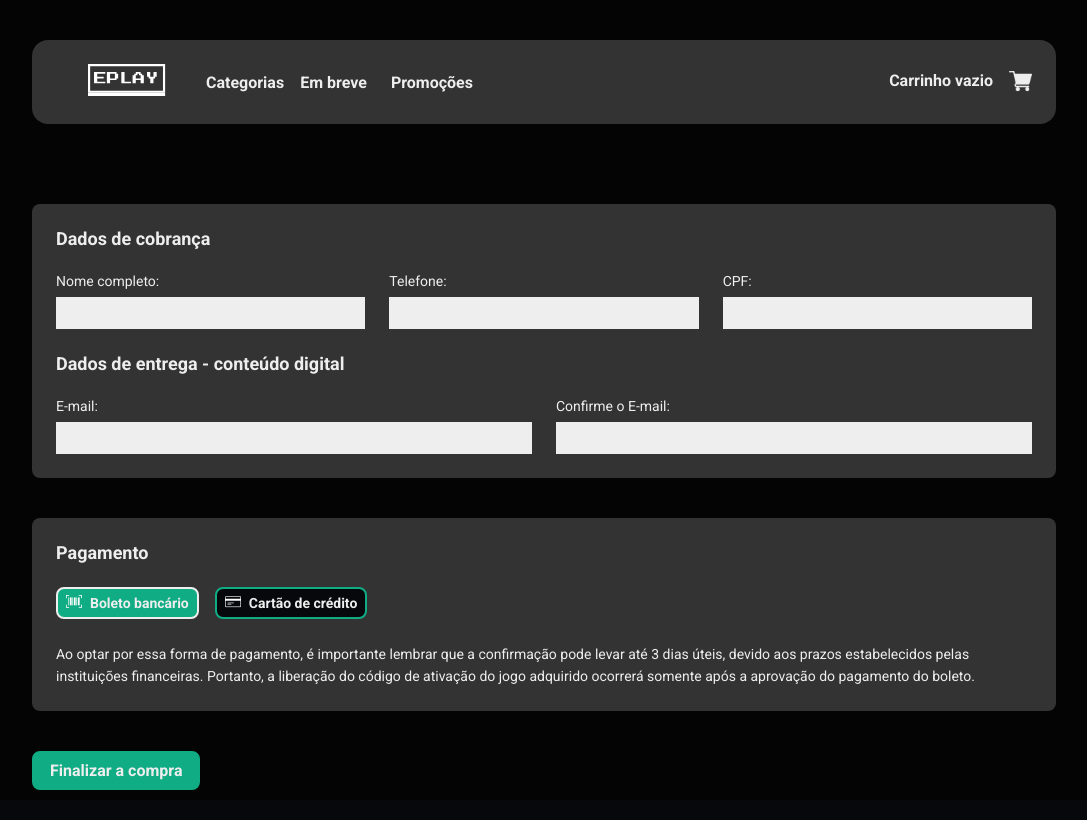
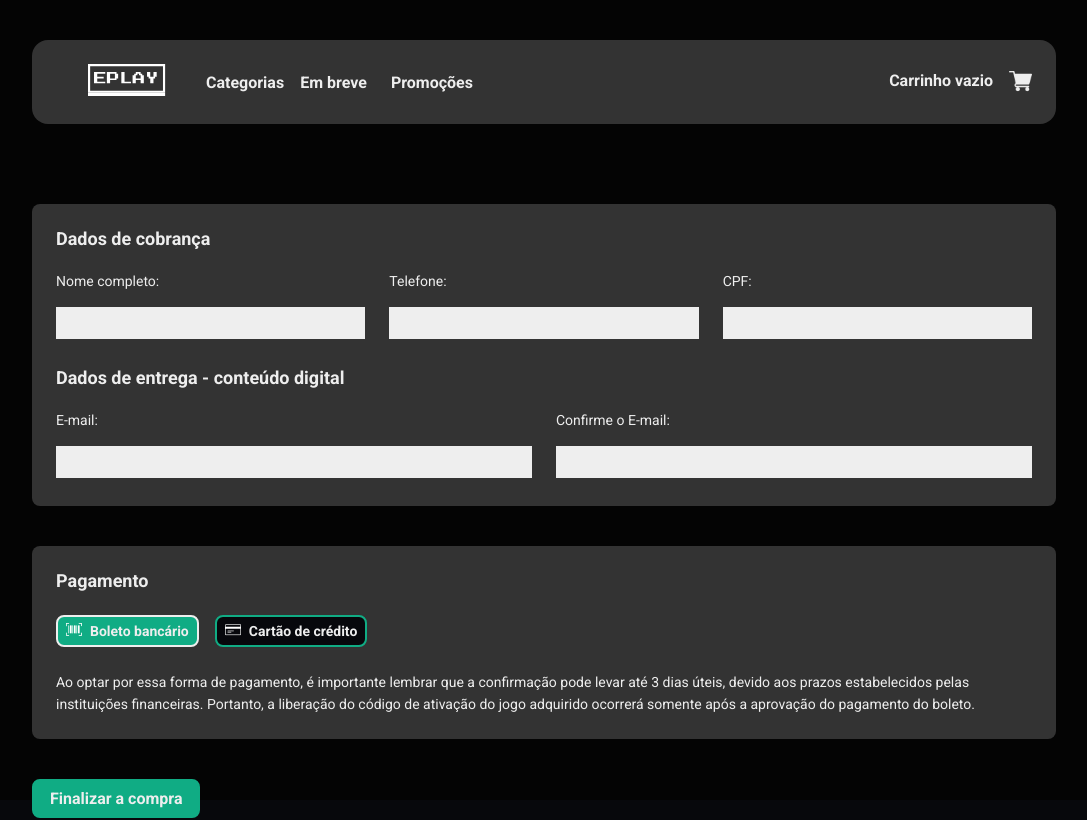
Before and after one commit to CesarSants/e-play, a React (Create React App) app: page /checkout in a window 1280 px wide. Shown: the top 820 px of the page, without its empty margins (96-1183 px from the left). Built offline with nearby package versions, Linux system fonts and the light colour scheme.

Commit message:
estilização de componentes prontos

```diff
--- a/src/pages/Checkout/index.tsx
+++ b/src/pages/Checkout/index.tsx
@@ -7,9 +7,13 @@ import boleto from '../../assets/images/boleto.png'
 import cartao from '../../assets/images/cartao.png'
 import { useFormik } from 'formik'
 import * as Yup from 'yup'
+import { usePurchaseMutation } from '../../services/api'
 
 const Checkout = () => {
   const [payWithCard, setPayWithCard] = useState(false)
+  const [purchase, { isError, isLoading, data, isSuccess }] =
+    usePurchaseMutation()
+
   const form = useFormik({
     initialValues: {
       fullName: '',
@@ -83,14 +87,46 @@ const Checkout = () => {
         .when((values, schema) =>
           payWithCard ? schema.required('O campo é obrigatorio') : schema
         )
-        .min(3, 'O campo deve conter ter 3 numeros')
-        .max(3, 'O campo deve conter ter 3 numeros'),
+        .min(3, 'Deve conter ter 3 numeros')
+        .max(3, 'Deve conter ter 3 numeros'),
       installments: Yup.string().when((values, schema) =>
         payWithCard ? schema.required('O campo é obrigatorio') : schema
       )
     }),
     onSubmit: (values) => {
-      console.log(values)
+      purchase({
+        billing: {
+          document: values.cpf,
+          name: values.fullName,
+          email: values.telefone
+        },
+        delivery: {
+          email: values.deliveryEmail
+        },
+        payment: {
+          installments: 1,
+          card: {
+            active: Boolean(payWithCard),
+            code: Number(values.cardCode),
+            name: values.cardDisplayName,
+            number: values.cardNumber,
+            owner: {
+              name: values.cardOwner,
+              document: values.cpfCardOwner
+            },
+            expires: {
+              month: Number(values.expiresMonth),
+              year: Number(values.expiresYear)
+            }
+          }
+        },
+        products: [
+          {
+            id: 1,
+            price: 10
+          }
+        ]
+      })
     }
   })
 
@@ -103,11 +139,56 @@ const Checkout = () => {
   }
 
   return (
-    <Cont onSubmit={form.handleSubmit} className="container">
+    <div className="container">
+      {isSuccess ? (
+        <Card title="Muito obrigado">
+          <div>
+            <p>
+              É com satisfação que informamos que recebemos seu pedido com
+              sucesso!
+              <br />
+              Abaixo estão os detalhes da sua compra:
+              <br />
+              Número do pedido: {data.orderId}
+              <br />
+              Forma de pagamento:
+              {payWithCard ? 'Cartão de credito' : 'Boleto Bancário'}
+            </p>
+            <br />
+            <p>
+              Caso tenha optado pelo pagamento via boleto bancário, lembre-se de
+              que a confirmação pode levar até 3 dias úteis. Após a aprovação do
+              pagamento, enviaremos um e-mail contendo o código de ativação do
+              jogo.
+            </p>
+            <br />
+            <p>
+              Se você optou pelo pagamento com cartão de crédito, a liberação do
+              código de ativação ocorrerá após a aprovação da transação pela
+              operadora do cartão. Você receberá o código no e-mail cadastrado
+              em nossa loja.
+            </p>
+            <br />
+            <p>
+              Pedimos que verifique sua caixa de entrada e a pasta de spam para
+              garantir que receba nossa comunicação. Caso tenha alguma dúvida ou
+              necessite de mais informações, por favor, entre em contato conosco
+              através dos nossos canais de atendimento ao cliente.
+            </p>
+            <br />
+            <p>
+              Agradecemos por escolher a EPLAY e esperamos que desfrute do seu
+              jogo!
+            </p>
+          </div>
+        </Card>
+      ) : (
+        <Cont onSubmit={form.handleSubmit}>
           <Card title="Dados de cobrança">
             <>
               <Row>
                 <InputGroup>
+                  <div className="group">
                     <label htmlFor="fullName">Nome completo:</label>
                     <input
                       id="fullName"
@@ -117,9 +198,13 @@ const Checkout = () => {
                       onChange={form.handleChange}
                       onBlur={form.handleBlur}
                     />
-              <small>{getErrorMessage('fullName', form.errors.fullName)}</small>
+                  </div>
+                  <small>
+                    {getErrorMessage('fullName', form.errors.fullName)}
+                  </small>
                 </InputGroup>
                 <InputGroup>
+                  <div className="group">
                     <label htmlFor="telefone">Telefone:</label>
                     <input
                       id="telefone"
@@ -129,9 +214,13 @@ const Checkout = () => {
                       onChange={form.handleChange}
                       onBlur={form.handleBlur}
                     />
-              <small>{getErrorMessage('telefone', form.errors.telefone)}</small>
+                  </div>
+                  <small>
+                    {getErrorMessage('telefone', form.errors.telefone)}
+                  </small>
                 </InputGroup>
                 <InputGroup>
+                  <div className="group">
                     <label htmlFor="cpf">CPF:</label>
                     <input
                       id="cpf"
@@ -141,12 +230,14 @@ const Checkout = () => {
                       onChange={form.handleChange}
                       onBlur={form.handleBlur}
                     />
+                  </div>
                   <small>{getErrorMessage('cpf', form.errors.cpf)}</small>
                 </InputGroup>
               </Row>
               <h3>Dados de entrega - conteúdo digital</h3>
               <Row>
                 <InputGroup>
+                  <div className="group">
                     <label htmlFor="deliveryEmail">E-mail:</label>
                     <input
                       id="deliveryEmail"
@@ -156,12 +247,19 @@ const Checkout = () => {
                       onChange={form.handleChange}
                       onBlur={form.handleBlur}
                     />
+                  </div>
                   <small>
-                {getErrorMessage('deliveryEmail', form.errors.deliveryEmail)}
+                    {getErrorMessage(
+                      'deliveryEmail',
+                      form.errors.deliveryEmail
+                    )}
                   </small>
                 </InputGroup>
                 <InputGroup>
-              <label htmlFor="confirmDeliveryEmail">Confirme o E-mail:</label>
+                  <div className="group">
+                    <label htmlFor="confirmDeliveryEmail">
+                      Confirme o E-mail:
+                    </label>
                     <input
                       id="confirmDeliveryEmail"
                       type="text"
@@ -170,6 +268,7 @@ const Checkout = () => {
                       onChange={form.handleChange}
                       onBlur={form.handleBlur}
                     />
+                  </div>
                   <small>
                     {getErrorMessage(
                       'confirmDeliveryEmail',
@@ -206,7 +305,10 @@ const Checkout = () => {
                 <>
                   <Row>
                     <InputGroup>
-                  <label htmlFor="cardOwner">Nome do titular do cartão:</label>
+                      <div className="group">
+                        <label htmlFor="cardOwner">
+                          Nome do titular do cartão:
+                        </label>
                         <input
                           id="cardOwner"
                           type="text"
@@ -215,11 +317,13 @@ const Checkout = () => {
                           onChange={form.handleChange}
                           onBlur={form.handleBlur}
                         />
+                      </div>
                       <small>
                         {getErrorMessage('cardOwner', form.errors.cardOwner)}
                       </small>
                     </InputGroup>
                     <InputGroup>
+                      <div className="group">
                         <label htmlFor="cpfCardOwner">
                           CPF do titular do cartão:
                         </label>
@@ -231,13 +335,18 @@ const Checkout = () => {
                           onChange={form.handleChange}
                           onBlur={form.handleBlur}
                         />
+                      </div>
                       <small>
-                    {getErrorMessage('cpfCardOwner', form.errors.cpfCardOwner)}
+                        {getErrorMessage(
+                          'cpfCardOwner',
+                          form.errors.cpfCardOwner
+                        )}
                       </small>
                     </InputGroup>
                   </Row>
                   <Row marginTop="24px">
                     <InputGroup>
+                      <div className="group">
                         <label htmlFor="cardDisplayName">Nome no cartão:</label>
                         <input
                           id="cardDisplayName"
@@ -247,6 +356,7 @@ const Checkout = () => {
                           onChange={form.handleChange}
                           onBlur={form.handleBlur}
                         />
+                      </div>
                       <small>
                         {getErrorMessage(
                           'cardDisplayName',
@@ -255,6 +365,7 @@ const Checkout = () => {
                       </small>
                     </InputGroup>
                     <InputGroup>
+                      <div className="group">
                         <label htmlFor="cardNumber">Número do cartão:</label>
                         <input
                           id="cardNumber"
@@ -264,12 +375,17 @@ const Checkout = () => {
                           onChange={form.handleChange}
                           onBlur={form.handleBlur}
                         />
+                      </div>
                       <small>
                         {getErrorMessage('cardNumber', form.errors.cardNumber)}
                       </small>
                     </InputGroup>
-                <InputGroup maxWidth="123px">
-                  <label htmlFor="expiresMonth">Mês de vencimento</label>
+                    <div className="expire">
+                      <InputGroup maxWidth="95px">
+                        <div className="group">
+                          <label htmlFor="expiresMonth">
+                            Mês de vencimento
+                          </label>
                           <input
                             id="expiresMonth"
                             type="text"
@@ -278,11 +394,16 @@ const Checkout = () => {
                             onChange={form.handleChange}
                             onBlur={form.handleBlur}
                           />
+                        </div>
                         <small>
-                    {getErrorMessage('expiresMonth', form.errors.expiresMonth)}
+                          {getErrorMessage(
+                            'expiresMonth',
+                            form.errors.expiresMonth
+                          )}
                         </small>
                       </InputGroup>
-                <InputGroup maxWidth="123px">
+                      <InputGroup maxWidth="95px">
+                        <div className="group">
                           <label htmlFor="expiresYear">Ano de vencimento</label>
                           <input
                             id="expiresYear"
@@ -292,11 +413,17 @@ const Checkout = () => {
                             onChange={form.handleChange}
                             onBlur={form.handleBlur}
                           />
+                        </div>
                         <small>
-                    {getErrorMessage('expiresYear', form.errors.expiresYear)}
+                          {getErrorMessage(
+                            'expiresYear',
+                            form.errors.expiresYear
+                          )}
                         </small>
                       </InputGroup>
-                <InputGroup maxWidth="48px">
+                    </div>
+                    <InputGroup id="cardCode1" maxWidth="48px">
+                      <div className="group">
                         <label htmlFor="cardCode">CVV</label>
                         <input
                           id="cardCode"
@@ -306,13 +433,31 @@ const Checkout = () => {
                           onChange={form.handleChange}
                           onBlur={form.handleBlur}
                         />
+                      </div>
                       <small>
                         {getErrorMessage('cardCode', form.errors.cardCode)}
                       </small>
                     </InputGroup>
                   </Row>
-              <Row marginTop="24px">
+                  <Row marginTop="24px" id="lastRow">
+                    <InputGroup id="cardCode2" maxWidth="48px">
+                      <div className="group">
+                        <label htmlFor="cardCode">CVV</label>
+                        <input
+                          id="cardCode"
+                          type="text"
+                          name="cardCode"
+                          value={form.values.cardCode}
+                          onChange={form.handleChange}
+                          onBlur={form.handleBlur}
+                        />
+                      </div>
+                      <small>
+                        {getErrorMessage('cardCode', form.errors.cardCode)}
+                      </small>
+                    </InputGroup>
                     <InputGroup maxWidth="140px">
+                      <div className="group">
                         <label htmlFor="installments">Parcelamento</label>
                         <select
                           id="installments"
@@ -328,17 +473,21 @@ const Checkout = () => {
                           <option value="5">5X de R$ 120,00</option>
                           <option value="6">6X de R$ 100,00</option>
                         </select>
-                  {getErrorMessage('installments', form.errors.installments)}
+                      </div>
+                      {getErrorMessage(
+                        'installments',
+                        form.errors.installments
+                      )}
                     </InputGroup>
                   </Row>
                 </>
               ) : (
                 <p>
-              Ao optar por essa forma de pagamento, é importante lembrar que a
-              confirmação pode levar até 3 dias úteis, devido aos prazos
+                  Ao optar por essa forma de pagamento, é importante lembrar que
+                  a confirmação pode levar até 3 dias úteis, devido aos prazos
                   estabelecidos pelas instituições financeiras. Portanto, a
-              liberação do código de ativação do jogo adquirido ocorrerá somente
-              após a aprovação do pagamento do boleto.
+                  liberação do código de ativação do jogo adquirido ocorrerá
+                  somente após a aprovação do pagamento do boleto.
                 </p>
               )}
             </div>
@@ -351,6 +500,8 @@ const Checkout = () => {
             Finalizar a compra
           </Button>
         </Cont>
+      )}
+    </div>
   )
 }
 export default Checkout
--- a/src/pages/Checkout/styles.ts
+++ b/src/pages/Checkout/styles.ts
@@ -1,5 +1,5 @@
 import styled from 'styled-components'
-import { cores } from '../../styles'
+import { breakpoints, cores } from '../../styles'
 import { ButtonContainer } from '../../components/Button/styles'
 
 type InputGroupProps = {
@@ -14,23 +14,17 @@ type TabButtonProps = {
   isActive: boolean
 }
 
-export const Row = styled.div<RowProps>`
-  display: flex;
-  column-gap: 24px;
-  align-items: flex-end;
-  margin-top: ${(props) => props.marginTop || '0'};
-`
-
 export const InputGroup = styled.div<InputGroupProps>`
-  flex: auto;
-
+  position: relative;
+  flex: 1;
   max-width: ${(props) => props.maxWidth || 'auto'};
 
   label {
     font-size: 14px;
-    margin-bottom: 8px;
+    margin-bottom: 18px;
     line-height: 16px;
     display: block;
+    height: 16px;
   }
 
   input,
@@ -40,17 +34,78 @@ export const InputGroup = styled.div<InputGroupProps>`
     padding: 0 8px;
     border: 1px solid ${cores.branca};
     width: 100%;
+    margin-bottom: 4px;
+  }
+
+  small {
+    color: ${cores.branca};
+    font-size: 12px;
+    display: block;
+    height: auto;
+    //height: 16px; //limita o tamanho do conteiner e faz com que fique alinhado porem o texto se sobrepoe ao elemento inferior
+    line-height: 16px;
+  }
+`
+
+export const Row = styled.div<RowProps>`
+  display: flex;
+  column-gap: 24px;
+  align-items: flex-start;
+  margin-top: ${(props) => props.marginTop || '0'};
+  flex-wrap: wrap;
+
+  .expire {
+    display: flex;
+    column-gap: 24px;
+    /* align-items: flex-end; */
+  }
+
+  @media (max-width: ${breakpoints.tablet}) {
+    //@
+    display: block;
+
+    ${InputGroup} {
+      margin-top: 24px;
+    }
+
+    #cardCode1 {
+      display: none;
+    }
+
+    &#lastRow {
+      display: flex;
+      flex-direction: row-reverse;
+      justify-content: start;
+    }
+  }
+
+  @media (min-width: 769px) {
+    #cardCode2 {
+      display: none;
+    }
   }
 `
 
 export const Cont = styled.form`
   ${ButtonContainer} {
     margin-bottom: 40px;
+    align-self: center;
+    width: auto;
   }
 
   .pagamentoButtons {
     display: flex;
     gap: 16px;
+  }
+
+  @media (max-width: ${breakpoints.tablet}) {
+    display: flex;
+    flex-direction: column;
+
+    ${ButtonContainer} {
+      align-self: center;
+      width: auto;
+    }
   }
 `
 
@@ -61,8 +116,8 @@ export const TabButton = styled.button<TabButtonProps>`
   color: ${cores.branca};
   background-color: ${(props) => (props.isActive ? cores.verde : cores.preta)};
   border: 2px solid ${(props) => (props.isActive ? cores.branca : cores.verde)};
-  height: 32px;
-  padding: 0 8px;
+  /* height: 32px; */
+  padding: 6px 8px;
   align-items: center;
   justify-content: center;
   margin-bottom: 24px;
@@ -72,6 +127,3 @@ export const TabButton = styled.button<TabButtonProps>`
     margin-right: 8px;
   }
 `
-
-/* border: 2px solid
-${(props) => (props.variant === 'primary' ? cores.verde : cores.branca)}; */
--- a/src/services/api.ts
+++ b/src/services/api.ts
@@ -1,5 +1,39 @@
 import { fetchBaseQuery, createApi } from '@reduxjs/toolkit/query/react'
 import { Game } from '../pages/Home'
+
+type Product = {
+  id: number
+  price: number
+}
+
+type PurchasePayload = {
+  products: Product[]
+  billing: {
+    name: string
+    email: string
+    document: string
+  }
+  delivery: {
+    email: string
+  }
+  payment: {
+    card: {
+      active: boolean
+      owner?: {
+        name: string
+        document: string
+      }
+      name?: string
+      number?: string
+      expires?: {
+        month: number
+        year: number
+      }
+      code?: number
+    }
+    installments: number
+  }
+}
 
 const api = createApi({
   baseQuery: fetchBaseQuery({
@@ -32,6 +66,14 @@ const api = createApi({
     }),
     getGame: builder.query<Game, string>({
       query: (id) => `jogos/${id}`
+    }),
+    purchase: builder.mutation<any, PurchasePayload>({
+      //unknown esta no lugar de any
+      query: (body) => ({
+        url: 'checkout',
+        method: 'POST',
+        body: body
+      })
     })
   })
 })
@@ -45,7 +87,8 @@ export const {
   useGetRpgGamesQuery,
   useGetSimulationGamesQuery,
   useGetSportGamesQuery,
-  useGetGameQuery
+  useGetGameQuery,
+  usePurchaseMutation
 } = api
 
 export default api
```
Lines whose indentation alone changed are shown as unchanged.
